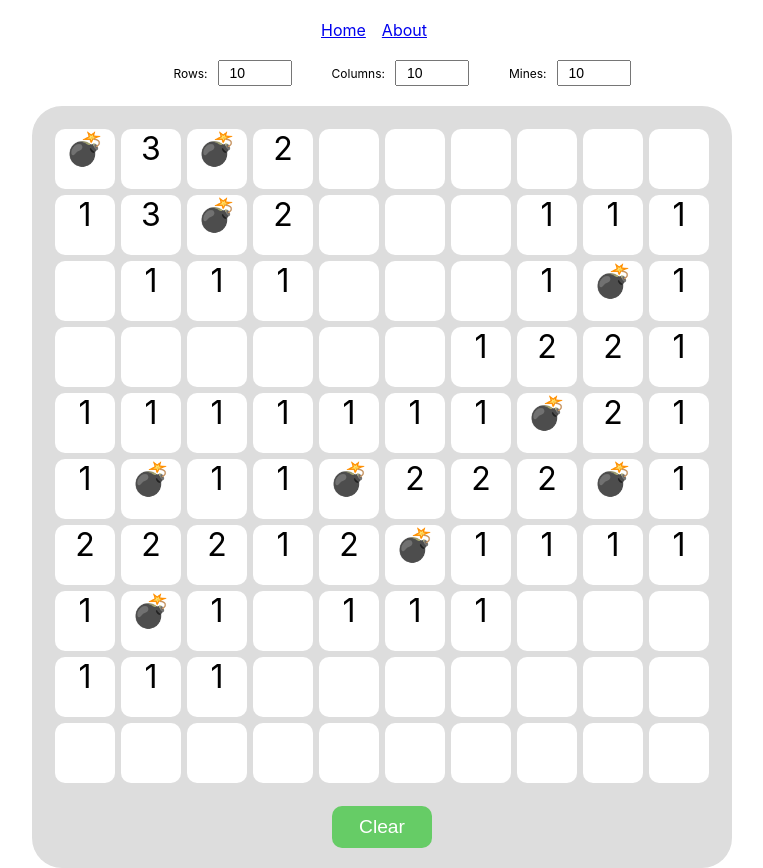
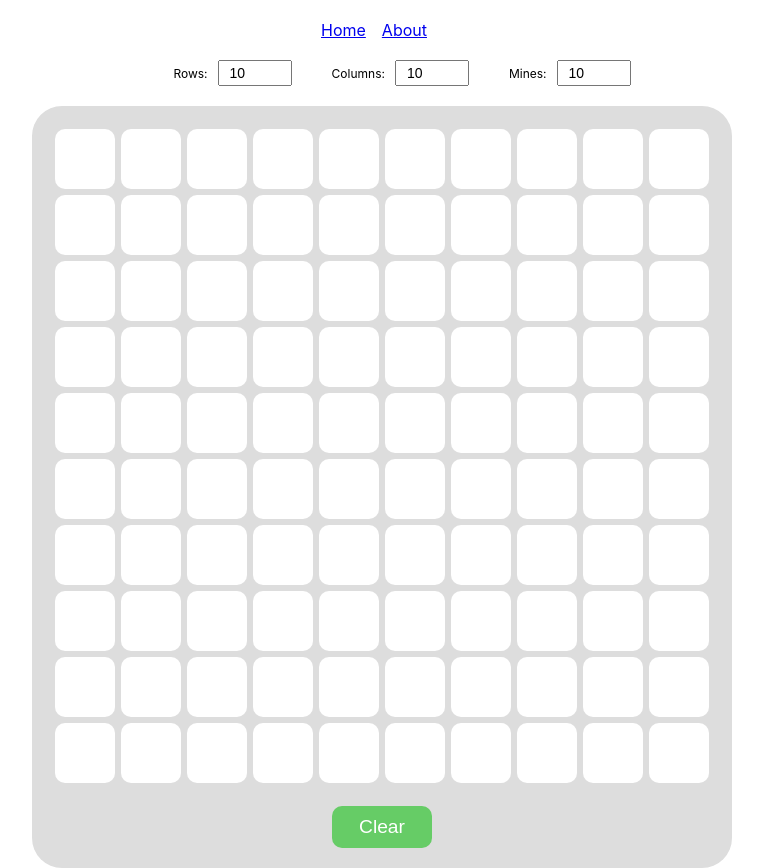
Before and after one commit to xitman78/react-minesweeper, a React (Create React App) app: page / in a window 1280 px wide. Shown: the whole page, without its empty margins (258-1021 px from the left). Built offline with nearby package versions, Linux system fonts and the light colour scheme.

Commit message:
game over

```diff
--- a/src/components/Cell.tsx
+++ b/src/components/Cell.tsx
@@ -5,16 +5,22 @@ import { CellValue } from "./Grid";
 export interface CellProps extends CellValue {
   rowIndex: number;
   colIndex: number;
-  onChange: (row: number, col: number) => void;
+  onChange: (row: number, col: number, action?: "click" | "rightClick") => void;
 }
+
+const CellContent = styled.div`
+  font-size: 1.8em;
+  user-select: none;
+`;
 
 const CellWrapper = styled("div")<{ isMine: boolean; isOpen: boolean }>`
   width: 60px;
   height: 60px;
   border-radius: 10px;
-  font-size: 2em;
   display: flex;
-  align-items: center;
+  flex-direction: column;
+
+  justify-content: center;
 
   @media (max-width: 700px) {
     width: 40px;
@@ -23,7 +29,7 @@ const CellWrapper = styled("div")<{ isMine: boolean; isOpen: boolean }>`
   }
 
   margin: 3px;
-  display: inline-block;
+
   background-color: ${({ isOpen }) => (isOpen ? "orange" : "white")};
 
   &:hover {
@@ -37,11 +43,24 @@ const Cell: React.SFC<CellProps> = props => {
   return (
     <CellWrapper
       onClick={() => props.onChange(props.rowIndex, props.colIndex)}
+      onContextMenu={event => {
+        event.preventDefault();
+        event.stopPropagation();
+        props.onChange(props.rowIndex, props.colIndex, "rightClick");
+      }}
       isMine={props.isMine}
       isOpen={props.isOpen}
     >
-      {props.neighbourMines ? <div>{props.neighbourMines}</div> : null}
-      {props.isMine ? <div>💣</div> : null}
+      {props.isOpen ? (
+        <>
+          {props.neighbourMines ? (
+            <CellContent>{props.neighbourMines}</CellContent>
+          ) : null}
+          {props.isMine ? <CellContent>💣</CellContent> : null}
+        </>
+      ) : (
+        props.isMarked && <CellContent>⚑</CellContent>
+      )}
     </CellWrapper>
   );
 };
--- a/src/components/Grid.tsx
+++ b/src/components/Grid.tsx
@@ -39,6 +39,7 @@ export interface GridProps {
 export interface CellValue {
   isMine: boolean;
   isOpen: boolean;
+  isMarked: boolean;
   neighbourMines: number;
 }
 
@@ -99,6 +100,7 @@ function getInitialState(
       .fill({
         isMine: false,
         isOpen: false,
+        isMarked: false,
         neighbourMines: 0
       })
       .map(cell => ({
@@ -136,17 +138,45 @@ const Grid: React.SFC<GridProps> = props => {
     setState(getInitialState(props.rows, props.cols, props.mines));
   }, [props.rows, props.cols, props.mines]);
 
-  function handleOnChange(row: number, col: number) {
+  function handleOnChange(
+    row: number,
+    col: number,
+    action: "click" | "rightClick" = "click"
+  ) {
+    if (action === "click") {
+      if (state.rows[row][col].isOpen || state.rows[row][col].isMarked) {
+        return; // already open or marked
+      }
+    }
+    if (action === "rightClick") {
+      if (state.rows[row][col].isOpen) {
+        return; // already opened and cannot be marked
+      }
+    }
     setState(prevState => {
+      if (action === "click" && state.rows[row][col].isMine) {
+        // game over
+        return {
+          rows: state.rows.map(row =>
+            row.map(cell => ({ ...cell, isOpen: true }))
+          )
+        };
+      }
+
       const rows = prevState.rows.slice();
       rows[row] = rows[row].slice();
-      rows[row][col] = {
-        ...rows[row][col],
-        isOpen: !rows[row][col].isOpen
-      };
+      rows[row][col] =
+        action === "rightClick"
+          ? {
+              ...rows[row][col],
+              isMarked: !rows[row][col].isMarked
+            }
+          : {
+              ...rows[row][col],
+              isOpen: true
+            };
       return {
-        rows,
-        mines: props.mines
+        rows
       };
     });
   }
@@ -154,7 +184,12 @@ const Grid: React.SFC<GridProps> = props => {
   console.log("render ---");
 
   return (
-    <GridContainer>
+    <GridContainer
+      onContextMenu={event => {
+        event.preventDefault();
+        event.stopPropagation();
+      }}
+    >
       {state.rows.map((row, rowIndex) => (
         <Row
           key={rowIndex}
--- a/src/components/Row.tsx
+++ b/src/components/Row.tsx
@@ -12,7 +12,7 @@ const RowWrapper = styled.div`
 export interface RowProps {
   rowData: CellValue[];
   rowIndex: number;
-  onChange: (row: number, col: number) => void;
+  onChange: (row: number, col: number, action?: "click" | "rightClick") => void;
 }
 
 const Row: React.SFC<RowProps> = ({ rowData, rowIndex, onChange }) => {
```
